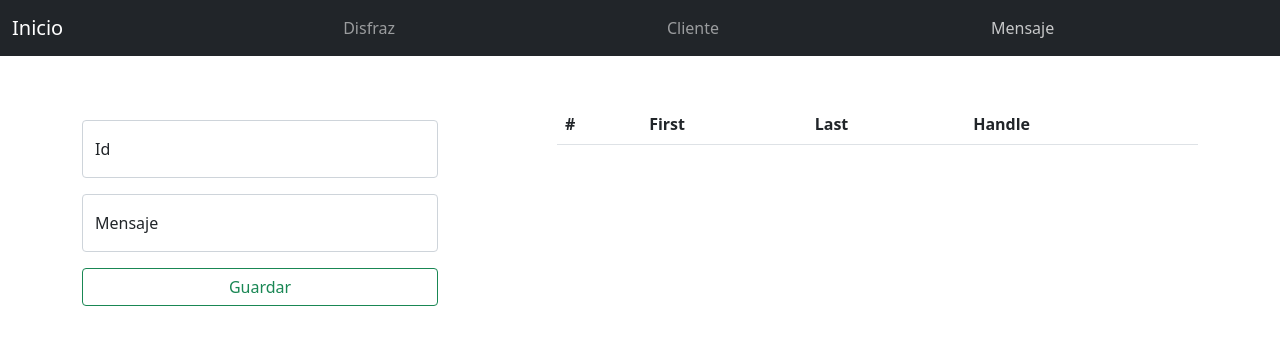
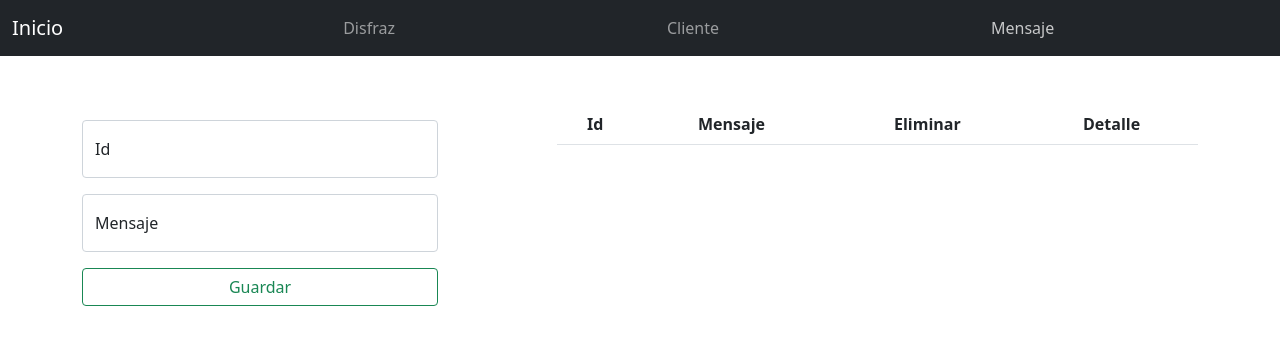
Before and after one commit to andreslealmt/frontend-reto-2, a plain HTML site: page index.html in a window 1280 px wide. Both pictures are taken after a click on the link "Mensaje". Drawn offline with nearby package versions, Linux system fonts and the light colour scheme; no server answers.

Commit message:
ultimos detalles

```diff
--- a/css/style.css
+++ b/css/style.css
@@ -20,7 +20,7 @@ iframe {
     cursor: pointer;
 }
 
-td {
+td, th {
     text-align: center;
 }
 
--- a/js/app.js
+++ b/js/app.js
@@ -101,6 +101,8 @@ const navbar = ancla => {
                   <th scope="col">Nombre</th>
                   <th scope="col">Email</th>
                   <th scope="col">Edad</th>
+                  <th scope="col">Eliminar</th>
+                  <th scope="col">Detalle</th>
                 </tr>
               </thead>
               <tbody id="tablaCliente">
@@ -140,10 +142,10 @@ const navbar = ancla => {
           <table class="table table-striped table-hover">
               <thead>
                 <tr>
-                  <th scope="col">#</th>
-                  <th scope="col">First</th>
-                  <th scope="col">Last</th>
-                  <th scope="col">Handle</th>
+                  <th scope="col">Id</th>
+                  <th scope="col">Mensaje</th>
+                  <th scope="col">Eliminar</th>
+                  <th scope="col">Detalle</th>
                 </tr>
               </thead>
               <tbody id="tablaMensaje">
```
